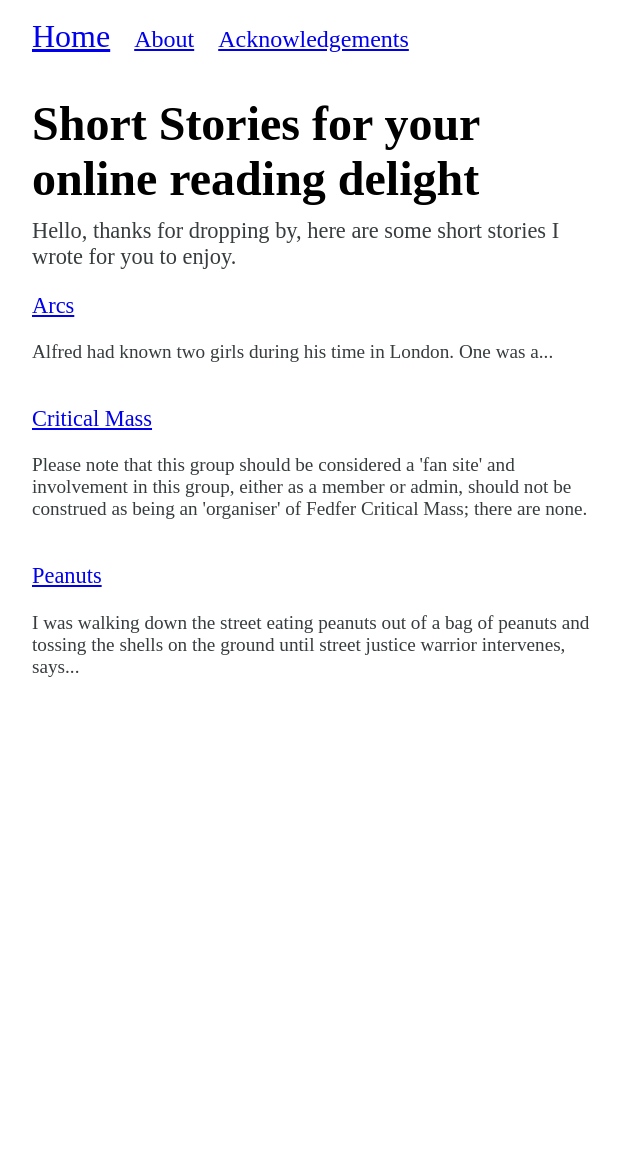
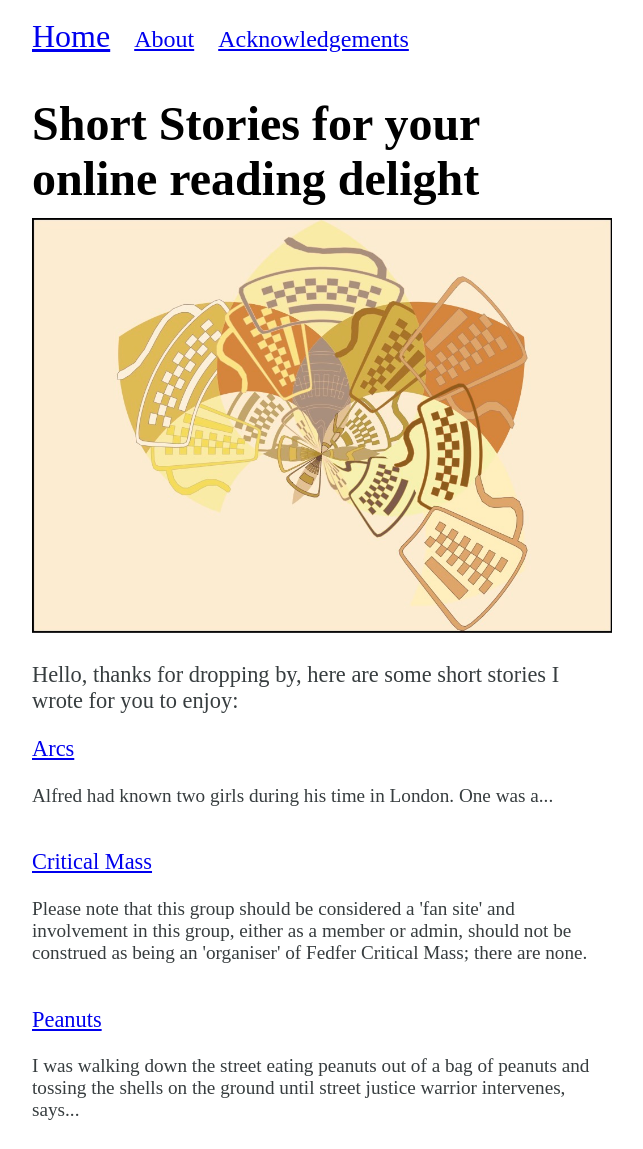
Before and after one commit to narravaganza/narravaganza.github.io, a Jekyll site: the page built from index.markdown, in a window 1280 px wide. Shown: the whole page, without its empty margins (96-739 px from the left). Built offline with Jekyll 4.4.1, drawn with Linux system fonts in a browser that asks for light colours; some web fonts are replaced; before the commit the page ends 900 px from its top, so only the background shows below that.

Commit message:
add avellaneous satellite image

```diff
--- a/assets/css/styles.scss
+++ b/assets/css/styles.scss
@@ -67,6 +67,11 @@ div.footnotes {
   p, li, a {
     font-size: 0.9rem; // why can't i change the size of the arrow?
   }
+}
+
+img {
+  width: 100%;
+  height: auto;
 }
 
 
--- a/index.markdown
+++ b/index.markdown
@@ -4,6 +4,8 @@ layout: default
 ---
 # Short Stories for your online reading delight
 
-Hello, thanks for dropping by, here are some short stories I wrote for you to enjoy.
+![](/assets/images/avellaneous_satellite.jpg)
+
+Hello, thanks for dropping by, here are some short stories I wrote for you to enjoy:
 
 {% include storyroll.html %}
```
Also changed, not shown: assets/images/avellaneous_satellite.jpg (added).
